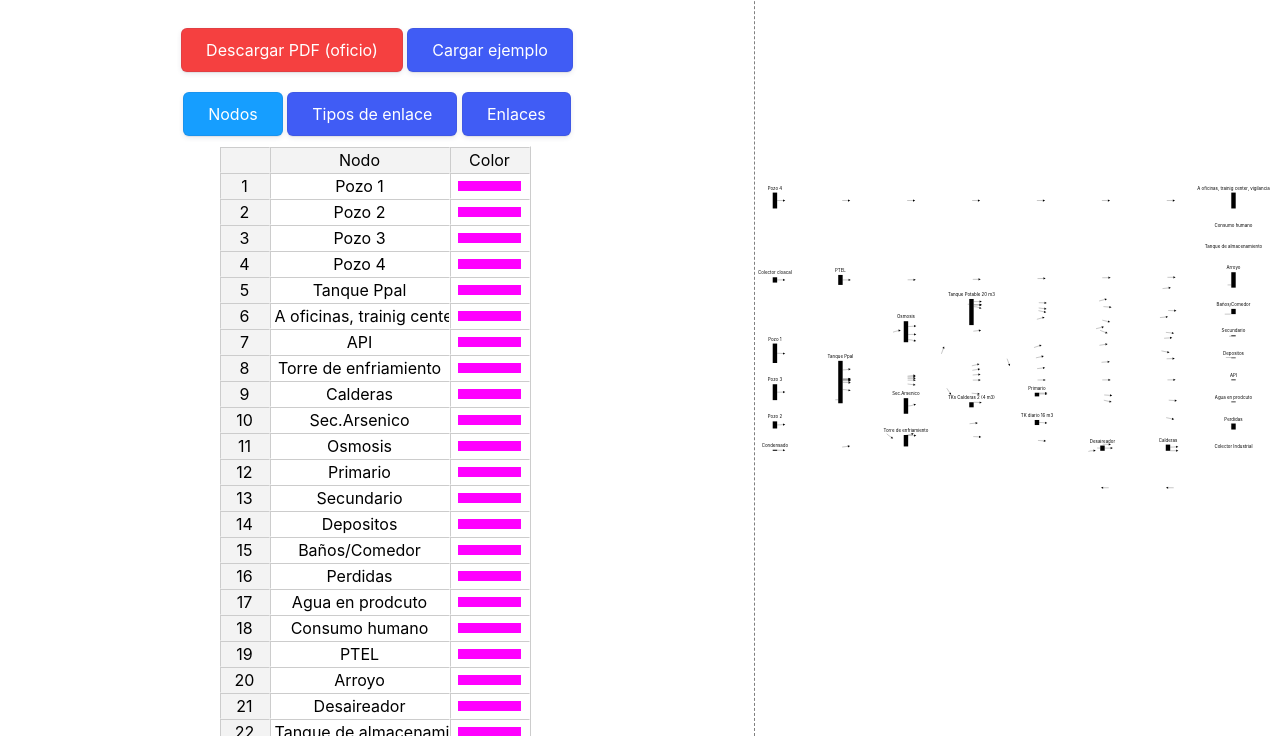
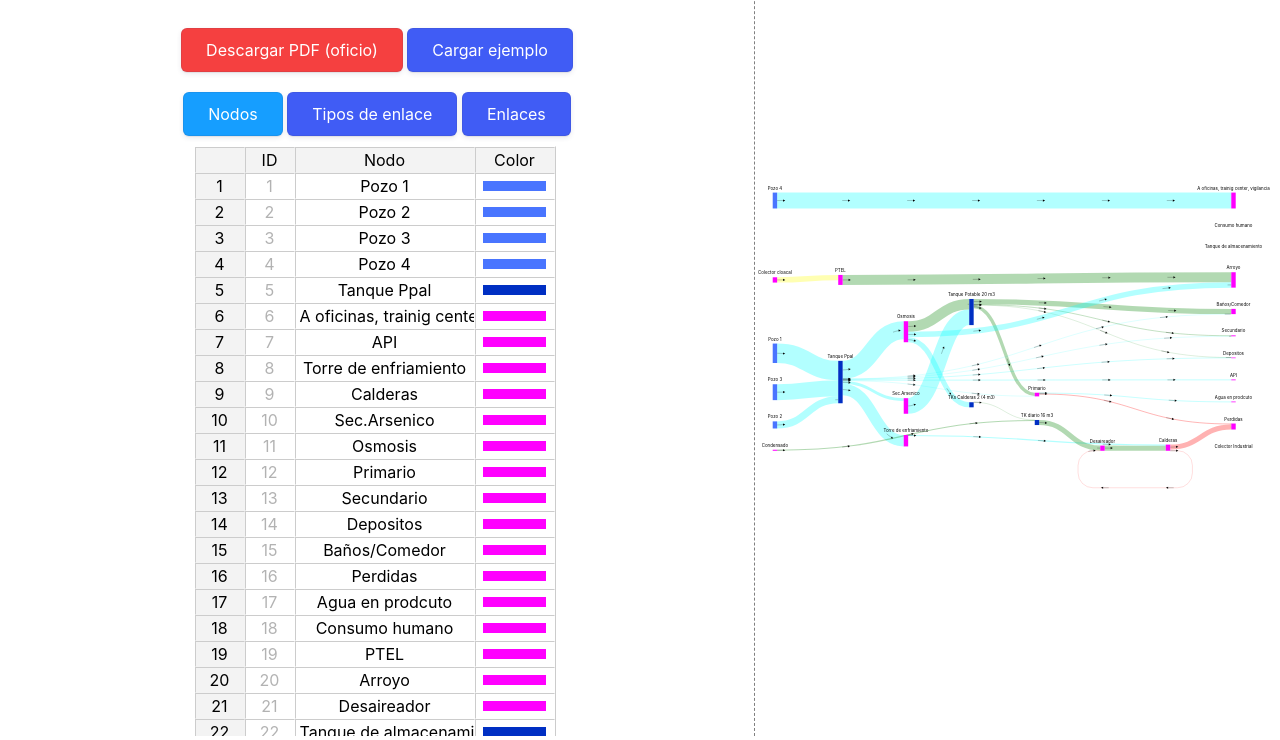
Before and after one commit to FedericoCollasius/Sankey-Visualizer, a plain HTML site: page index.html in a window 1280 px wide. Shown: the part 64-804 px from the top of the page. Drawn offline with Linux system fonts and the light colour scheme.

Commit message:
mas arreglos

```diff
--- a/data.js
+++ b/data.js
@@ -1,9 +1,9 @@
 let nodes = [
-  [1, "Pozo 1", "#ff00ff"],
-  [2, "Pozo 2", "#ff00ff"],
-  [3, "Pozo 3", "#ff00ff"],
-  [4, "Pozo 4", "#ff00ff"],
-  [5, "Tanque Ppal", "#ff00ff"],
+  [1, "Pozo 1", "#4975ff"],
+  [2, "Pozo 2", "#4975ff"],
+  [3, "Pozo 3", "#4975ff"],
+  [4, "Pozo 4", "#4975ff"],
+  [5, "Tanque Ppal", "#002fc3"],
   [6, "A oficinas, trainig center, vigilancia", "#ff00ff"],
   [7, "API", "#ff00ff"],
   [8, "Torre de enfriamiento", "#ff00ff"],
@@ -20,10 +20,10 @@ let nodes = [
   [19, "PTEL", "#ff00ff"],
   [20, "Arroyo", "#ff00ff"],
   [21, "Desaireador", "#ff00ff"],
-  [22, "Tanque de almacenamiento", "#ff00ff"],
-  [23, "TK diario 16 m3", "#ff00ff"],
-  [24, "TKs Calderas 2 (4 m3)", "#ff00ff"],
-  [25, "Tanque Potable 20 m3", "#ff00ff"],
+  [22, "Tanque de almacenamiento", "#002fc3"],
+  [23, "TK diario 16 m3", "#002fc3"],
+  [24, "TKs Calderas 2 (4 m3)", "#002fc3"],
+  [25, "Tanque Potable 20 m3", "#002fc3"],
   [26, "Colector Industrial", "#ff00ff"],
   [27, "Colector cloacal", "#ff00ff"],
   [28, "Condensado", "#ff00ff"],
--- a/index.html
+++ b/index.html
@@ -36,12 +36,20 @@
           <div class="tab nodes-tab">
             <div id="table-nodes"></div>
             <br />
-            <button onclick="nodesTable.insertRow()">Agregar fila</button>
+            <button
+              onclick="nodesTable.insertRow([nodesTable.getData().reduce((acc, [id]) => Math.max(acc, id), 0) + 1, 'Nodo', 'red'])"
+            >
+              Agregar fila
+            </button>
           </div>
           <div class="tab link-types-tab">
             <div id="table-link-type"></div>
             <br />
-            <button onclick="linksTypeTable.insertRow()">Agregar fila</button>
+            <button
+              onclick="linksTypeTable.insertRow([linksTypeTable.getData().reduce((acc, [id]) => Math.max(acc, id), 0) + 1, 'Enalce', 'red'])"
+            >
+              Agregar fila
+            </button>
           </div>
           <div class="tab links-tab">
             <div id="table-links"></div>
@@ -97,16 +105,46 @@
     <script src="index.js"></script>
 
     <script>
+      function debounceMakeSankey() {
+        clearTimeout(window.debounceMakeSankeyTimeout);
+        window.debounceMakeSankeyTimeout = setTimeout(makeSankey, 100);
+      }
+
+      function updateTableDropdowns() {
+        if (linksTable) {
+          linksTable.options.columns[0].source =
+            linksTable.options.columns[1].source = nodes.map(([id, name]) => ({
+              id,
+              name,
+            }));
+          linksTable.options.columns[2].source = linkTypes.map(
+            ([id, name]) => ({
+              id,
+              name,
+            })
+          );
+          linksTable.setData(linksTable.getData());
+        }
+      }
+
+      function debounceUpdateTableDropdowns() {
+        clearTimeout(window.debounceUpdateTableDropdownsTimeout);
+        window.debounceUpdateTableDropdownsTimeout = setTimeout(
+          updateTableDropdowns,
+          100
+        );
+      }
+
       var nodesTable = jspreadsheet(document.getElementById("table-nodes"), {
         data: nodes,
         copyCompatibility: false,
         columns: [
           {
-            type: "hidden",
+            type: "text",
             width: 50,
             readOnly: true,
             primaryKey: true,
-            hidden: true,
+            title: "ID",
           },
           {
             type: "text",
@@ -120,7 +158,16 @@
             render: "square",
           },
         ],
-        //updateTable: () => makeSankey(),
+        updateTable: () => {
+          debounceMakeSankey();
+          debounceUpdateTableDropdowns();
+        },
+        contextMenu: function () {
+          return false;
+        },
+        onbeforepaste: function () {
+          return false;
+        },
       });
       var linksTypeTable = jspreadsheet(
         document.getElementById("table-link-type"),
@@ -128,11 +175,11 @@
           data: linkTypes,
           columns: [
             {
-              type: "hidden",
+              type: "text",
               width: 50,
               readOnly: true,
               primaryKey: true,
-              hidden: true,
+              title: "ID",
             },
             {
               type: "dropdown",
@@ -147,6 +194,16 @@
               render: "square",
             },
           ],
+          updateTable: () => {
+            debounceMakeSankey();
+            debounceUpdateTableDropdowns();
+          },
+          contextMenu: function () {
+            return false;
+          },
+          onbeforepaste: function () {
+            return false;
+          },
         }
       );
       var linksTable = jspreadsheet(document.getElementById("table-links"), {
@@ -156,19 +213,16 @@
             type: "dropdown",
             title: "Fuente",
             width: 180,
-            source: nodes.map(([id, name]) => ({ id, name })),
           },
           {
             type: "dropdown",
             title: "Sumidero",
             width: 180,
-            source: nodes.map(([id, name]) => ({ id, name })),
           },
           {
             type: "dropdown",
             title: "Tipo de enlace",
             width: 120,
-            source: linkTypes.map(([id, name]) => ({ id, name })),
           },
           {
             type: "numeric",
@@ -184,10 +238,13 @@
             source: ["m3/año", "ton/año"],
           },
         ],
+        updateTable: () => debounceMakeSankey(),
+
       });
     </script>
 
     <script>
+      updateTableDropdowns();
       makeSankey();
     </script>
   </body>
--- a/index.js
+++ b/index.js
@@ -43,26 +43,45 @@ const makeSankey = () => {
     .attr("font-size", 3)
     .selectAll("g");
 
-  console.log();
-
   if (window.nodesTable === undefined || window.linksTable === undefined) {
     return;
   }
 
   const nodesData = window.nodesTable.getData();
+  const linkTypeData = window.linksTypeTable.getData();
   const linksData = window.linksTable.getData();
+
+  const _nodes = nodesData.map((arr) => ({
+    id: arr[0],
+    name: arr[1],
+    color: arr[2],
+  }));
+  const _linkType = linkTypeData.map((arr) => ({
+    id: arr[0],
+    name: arr[1],
+    color: arr[2],
+  }));
+  const _links = linksData
+    .filter(
+      (arr) =>
+        nodesData.find((node) => node[0] == arr[0]) &&
+        nodesData.find((node) => node[0] == arr[1])
+    )
+    .map((arr) => ({
+      source: nodesData.find((node) => node[0] == arr[0])[1],
+      target: nodesData.find((node) => node[0] == arr[1])[1],
+      value: parseFloat(arr[3]) * (arr[4] === "ton/año" ? 1000 : 1),
+      color: (
+        _linkType.find((linkType) => linkType.id == arr[2]) || {
+          color: "black",
+        }
+      ).color,
+    }));
 
   //run the Sankey + circular over the data
   let sankeyData = sankey({
-    nodes: nodesData.map((arr) => ({
-      name: arr[1],
-      color: arr[2],
-    })),
-    links: linksData.map((arr) => ({
-      source: nodesData.find((node) => node[0] === arr[0])[1],
-      target: nodesData.find((node) => node[0] === arr[1])[1],
-      value: arr[3],
-    })),
+    nodes: _nodes,
+    links: _links,
   });
   let sankeyNodes = sankeyData.nodes;
   let sankeyLinks = sankeyData.links;
@@ -87,16 +106,7 @@ const makeSankey = () => {
       return d.x1 - d.x0;
     })
     .style("fill", function (d) {
-      return (
-        {
-          well: "#4975ff",
-          tank: "#002fc3",
-          coso: "#ff00ff",
-          cooling_tower: "#ff00ff",
-          boiler: "#ff00ff",
-          plant: "#ff00ff",
-        }[d.type] || "black"
-      );
+      return d.color;
     })
     .style("opacity", 1);
 
@@ -139,12 +149,7 @@ node
       return Math.max(0.3, d.width);
     })
     .style("stroke", function (link, i) {
-      return {
-        steam: "red",
-        industrial: "cyan",
-        potable: "green",
-        drain: "yellow",
-      }[link.type];
+      return link.color;
     });
 
   let arrows = pathArrows()
```
Also changed, not shown: external/jexcel.js.
